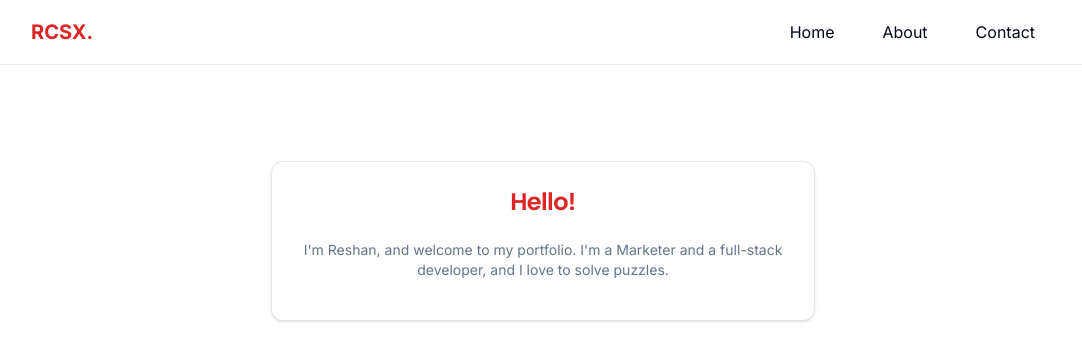
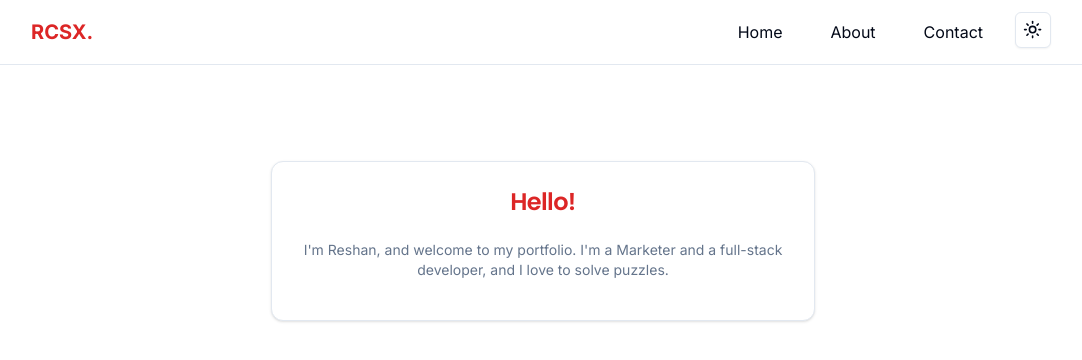
Before and after one commit to ReshanCSX/reshancsx.github.io, a Next.js app: page / in a window 1280 px wide. Shown: the top 360 px of the page, without its empty margins (97-1179 px from the left). Built offline with nearby package versions, Linux system fonts and the light colour scheme.

Commit message:
Added dark mode theme

```diff
--- a/app/layout.tsx
+++ b/app/layout.tsx
@@ -2,7 +2,8 @@ import type { Metadata } from 'next'
 import { Inter } from 'next/font/google'
 import './globals.css'
 
-import Nav from '@/components/ui/Nav'
+import Nav from '@/components/Nav'
+import { ThemeProvider } from '@/components/theme-provider'
 
 
 const inter = Inter({ subsets: ['latin'] })
@@ -20,10 +21,17 @@ export default function RootLayout({
   return (
     <html lang="en">
       <body className={inter.className}>
-        <header>
-          <Nav />
-        </header>
-        {children}
+        <ThemeProvider
+          attribute="class"
+          defaultTheme="system"
+          enableSystem
+          disableTransitionOnChange
+        >
+          <header>
+            <Nav />
+          </header>
+          {children}
+        </ThemeProvider>
       </body>
     </html>
   )
--- a/components/ui/Nav.tsx
+++ b/components/Nav.tsx
@@ -1,5 +1,6 @@
 'use client';
 import Link from "next/link";
+import { ModeToggle } from "./ui/mode-toggle";
 
 
 const navItems = [
@@ -30,6 +31,7 @@ function Nav() {
               <Link key={link} href={link} className="rounded-full px-5 py-2 hover:bg-accent duration-300">{name}</Link>
             ))
           }
+          <ModeToggle />
         </div>
       </div>
     </nav>
--- /dev/null
+++ b/components/theme-provider.tsx
@@ -0,0 +1,9 @@
+"use client";
+
+import * as React from "react"
+import { ThemeProvider as NextThemesProvider } from "next-themes"
+import { type ThemeProviderProps } from "next-themes/dist/types"
+
+export function ThemeProvider({ children, ...props }: ThemeProviderProps) {
+  return <NextThemesProvider {...props}>{children}</NextThemesProvider>
+}
--- /dev/null
+++ b/components/ui/mode-toggle.tsx
@@ -0,0 +1,21 @@
+import { Moon, Sun } from "lucide-react";
+import { useTheme } from "next-themes";
+import { Button } from '@/components/ui/button';
+
+export function ModeToggle(){
+
+    const { setTheme } = useTheme();
+
+    const changeTheme = () => {
+        const theme = document.documentElement.classList.contains('dark') ? 'light' : 'dark';
+        setTheme(theme);
+    }
+
+    return(
+        <Button onClick={changeTheme} variant='outline' size='icon' className="mx-1">
+            <Sun className="h-[1.2rem] w-[1.2rem] transition-all rotate-0 scale-100 dark:-rotate-90 dark:scale-0" />
+            <Moon className="absolute h-[1.2rem] w-[1.2rem] transition-all rotate-90 scale-0 dark:rotate-0 dark:scale-100" />
+            <span className='sr-only'>Toggle theme</span>
+        </Button>
+    )
+}
--- a/package.json
+++ b/package.json
@@ -13,7 +13,9 @@
     "@radix-ui/react-slot": "^1.0.2",
     "class-variance-authority": "^0.7.0",
     "clsx": "^2.1.0",
+    "lucide-react": "^0.307.0",
     "next": "14.0.4",
+    "next-themes": "^0.2.1",
     "react": "^18",
     "react-dom": "^18",
     "tailwind-merge": "^2.2.0",
```
Also changed, not shown: 1 other file (tests, documents, lock files or other folders).
